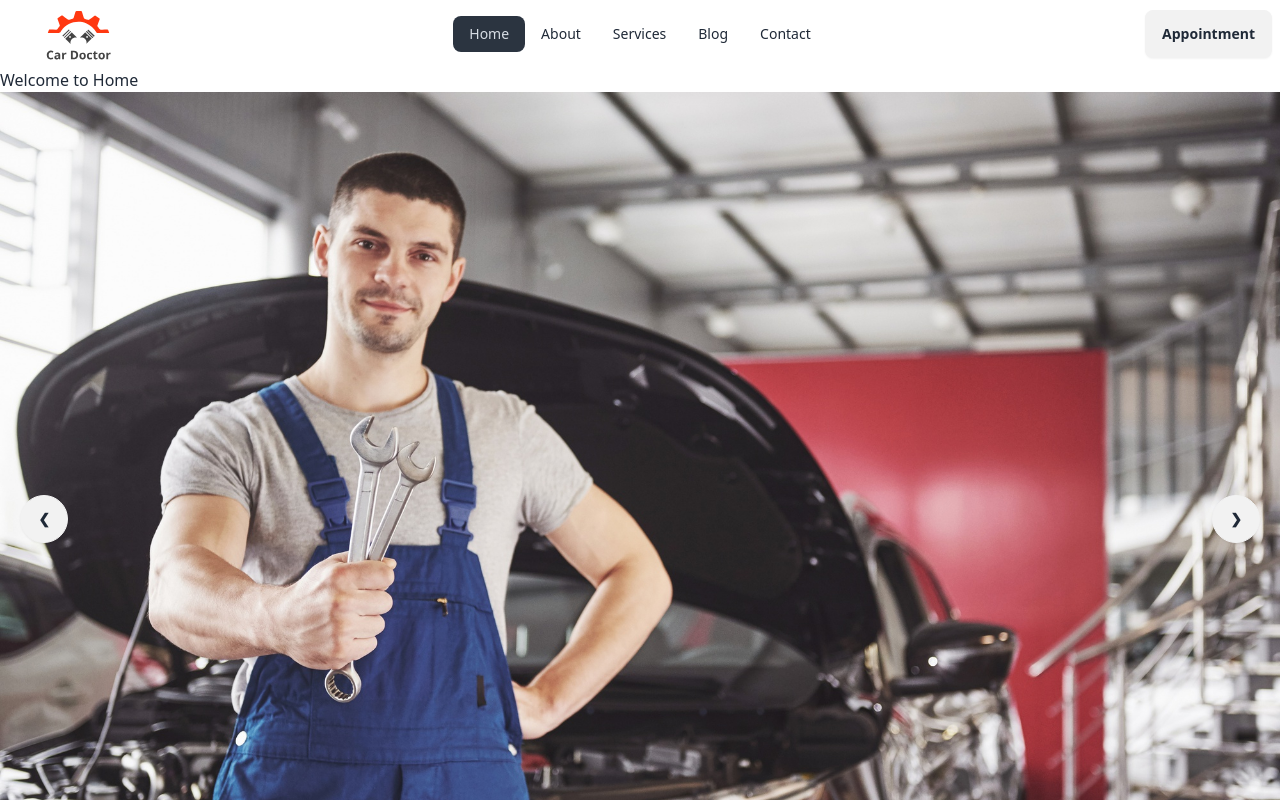
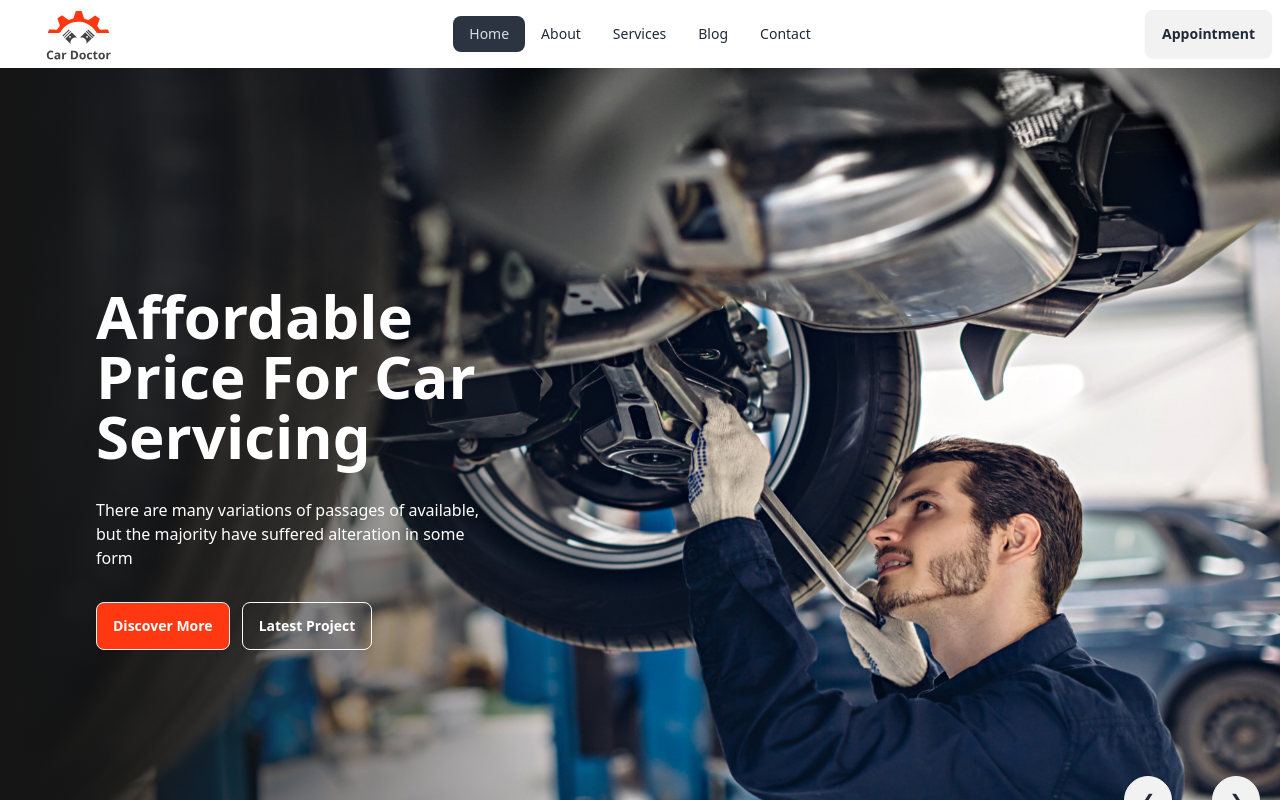
Before and after one commit to Sakhawat71/car-doctor-frontend, a React (Vite) app: page / in a window 1280 px wide. Shown: the top 800 px of the page. Built offline with nearby package versions, Linux system fonts and the light colour scheme.

Commit message:
banner -> fix banner -> add image -> gradin background

```diff
--- a/src/Pages/Home/Banner/Banner.jsx
+++ b/src/Pages/Home/Banner/Banner.jsx
@@ -1,53 +1,126 @@
-import img1 from '../../../assets/images/banner/1.jpg'
+import img1 from '../../../assets/images/banner/5.jpg'
 import img2 from '../../../assets/images/banner/2.jpg'
 import img3 from '../../../assets/images/banner/3.jpg'
 import img4 from '../../../assets/images/banner/4.jpg'
-import img5 from '../../../assets/images/banner/5.jpg'
+import img5 from '../../../assets/images/banner/1.jpg'
 import img6 from '../../../assets/images/banner/6.jpg'
 
 const Banner = () => {
 
 
     return (
-        <div className="carousel w-full">
-            <div id="slide1" className="carousel-item relative w-full">
-                <img src={img1} className="w-full" />
-                <div className="absolute flex justify-between transform -translate-y-1/2 left-5 right-5 top-1/2">
+        <div className="carousel max-h-screen w-full">
+
+            <div id="slide1" className="carousel-item relative w-full ">
+                <img src={img1} className="w-full " />
+
+                <div className='absolute text-white top-0 flex items-center h-full md:w-1/2 bg-gradient-to-r from-[#151515] to-[rgba(21, 21, 21, 0.00)] pl-10 md:pl-24'>
+                    <div className='lg:w-3/4 space-y-8'>
+                        <h2 className='text-2xl md:text-4xl lg:text-6xl font-bold '>Affordable <br /> Price For Car <br /> Servicing</h2>
+                        <p>There are many variations of passages of  available, but the majority have suffered alteration in some form</p>
+                        <div className='space-x-3'>
+                            <button className='btn text-white bg-[#FF3811]'>Discover More</button>
+                            <button className='btn text-white btn-outline'>Latest Project</button>
+                        </div>
+                    </div>
+                </div>
+
+                <div className="absolute flex justify-end transform -translate-y-1/2 left-5 right-5 gap-10 bottom-5 ">
                     <a href="#slide5" className="btn btn-circle">❮</a>
                     <a href="#slide2" className="btn btn-circle">❯</a>
                 </div>
             </div>
             <div id="slide2" className="carousel-item relative w-full">
-                <img src={img2} className="w-full" />
-                <div className="absolute flex justify-between transform -translate-y-1/2 left-5 right-5 top-1/2">
+                <img src={img2} className="w-full " />
+
+                <div className='absolute text-white top-0 flex items-center h-full md:w-1/2 bg-gradient-to-r from-[#151515] to-[rgba(21, 21, 21, 0.00)] pl-10 md:pl-24'>
+                    <div className='lg:w-3/4 space-y-8'>
+                        <h2 className='text-2xl md:text-4xl lg:text-6xl font-bold '>Affordable <br /> Price For Car <br /> Servicing</h2>
+                        <p>There are many variations of passages of  available, but the majority have suffered alteration in some form</p>
+                        <div className='space-x-3'>
+                            <button className='btn text-white bg-[#FF3811]'>Discover More</button>
+                            <button className='btn text-white btn-outline'>Latest Project</button>
+                        </div>
+                    </div>
+                </div>
+
+                <div className="absolute flex justify-end transform -translate-y-1/2 left-5 right-5 gap-10 bottom-5 ">
                     <a href="#slide1" className="btn btn-circle">❮</a>
                     <a href="#slide3" className="btn btn-circle">❯</a>
                 </div>
             </div>
             <div id="slide3" className="carousel-item relative w-full">
-                <img src={img3} className="w-full" />
-                <div className="absolute flex justify-between transform -translate-y-1/2 left-5 right-5 top-1/2">
+                <img src={img3} className="w-full " />
+
+                <div className='absolute text-white top-0 flex items-center h-full md:w-1/2 bg-gradient-to-r from-[#151515] to-[rgba(21, 21, 21, 0.00)] pl-10 md:pl-24'>
+                    <div className='lg:w-3/4 space-y-8'>
+                        <h2 className='text-2xl md:text-4xl lg:text-6xl font-bold '>Affordable <br /> Price For Car <br /> Servicing</h2>
+                        <p>There are many variations of passages of  available, but the majority have suffered alteration in some form</p>
+                        <div className='space-x-3'>
+                            <button className='btn text-white bg-[#FF3811]'>Discover More</button>
+                            <button className='btn text-white btn-outline'>Latest Project</button>
+                        </div>
+                    </div>
+                </div>
+
+                <div className="absolute flex justify-end transform -translate-y-1/2 left-5 right-5 gap-10 bottom-5 ">
                     <a href="#slide2" className="btn btn-circle">❮</a>
                     <a href="#slide4" className="btn btn-circle">❯</a>
                 </div>
             </div>
             <div id="slide4" className="carousel-item relative w-full">
-                <img src={img4} className="w-full" />
-                <div className="absolute flex justify-between transform -translate-y-1/2 left-5 right-5 top-1/2">
+                <img src={img4} className="w-full " />
+
+                <div className='absolute text-white top-0 flex items-center h-full md:w-1/2 bg-gradient-to-r from-[#151515] to-[rgba(21, 21, 21, 0.00)] pl-10 md:pl-24'>
+                    <div className='lg:w-3/4 space-y-8'>
+                        <h2 className='text-2xl md:text-4xl lg:text-6xl font-bold '>Affordable <br /> Price For Car <br /> Servicing</h2>
+                        <p>There are many variations of passages of  available, but the majority have suffered alteration in some form</p>
+                        <div className='space-x-3'>
+                            <button className='btn text-white bg-[#FF3811]'>Discover More</button>
+                            <button className='btn text-white btn-outline'>Latest Project</button>
+                        </div>
+                    </div>
+                </div>
+
+                <div className="absolute flex justify-end transform -translate-y-1/2 left-5 right-5 gap-10 bottom-5 ">
                     <a href="#slide3" className="btn btn-circle">❮</a>
                     <a href="#slide5" className="btn btn-circle">❯</a>
                 </div>
             </div>
             <div id="slide5" className="carousel-item relative w-full">
-                <img src={img5} className="w-full" />
-                <div className="absolute flex justify-between transform -translate-y-1/2 left-5 right-5 top-1/2">
+                <img src={img5} className="w-full " />
+
+                <div className='absolute text-white top-0 flex items-center h-full md:w-1/2 bg-gradient-to-r from-[#151515] to-[rgba(21, 21, 21, 0.00)] pl-10 md:pl-24'>
+                    <div className='lg:w-3/4 space-y-8'>
+                        <h2 className='text-2xl md:text-4xl lg:text-6xl font-bold '>Affordable <br /> Price For Car <br /> Servicing</h2>
+                        <p>There are many variations of passages of  available, but the majority have suffered alteration in some form</p>
+                        <div className='space-x-3'>
+                            <button className='btn text-white bg-[#FF3811]'>Discover More</button>
+                            <button className='btn text-white btn-outline'>Latest Project</button>
+                        </div>
+                    </div>
+                </div>
+
+                <div className="absolute flex justify-end transform -translate-y-1/2 left-5 right-5 gap-10 bottom-5 ">
                     <a href="#slide4" className="btn btn-circle">❮</a>
                     <a href="#slide6" className="btn btn-circle">❯</a>
                 </div>
             </div>
             <div id="slide6" className="carousel-item relative w-full">
-                <img src={img6} className="w-full" />
-                <div className="absolute flex justify-between transform -translate-y-1/2 left-5 right-5 top-1/2">
+                <img src={img6} className="w-full " />
+
+                <div className='absolute text-white top-0 flex items-center h-full md:w-1/2 bg-gradient-to-r from-[#151515] to-[rgba(21, 21, 21, 0.00)] pl-10 md:pl-24'>
+                    <div className='lg:w-3/4 space-y-8'>
+                        <h2 className='text-2xl md:text-4xl lg:text-6xl font-bold '>Affordable <br /> Price For Car <br /> Servicing</h2>
+                        <p>There are many variations of passages of  available, but the majority have suffered alteration in some form</p>
+                        <div className='space-x-3'>
+                            <button className='btn text-white bg-[#FF3811]'>Discover More</button>
+                            <button className='btn text-white btn-outline'>Latest Project</button>
+                        </div>
+                    </div>
+                </div>
+
+                <div className="absolute flex justify-end transform -translate-y-1/2 left-5 right-5 gap-10 bottom-5 ">
                     <a href="#slide5" className="btn btn-circle">❮</a>
                     <a href="#slide1" className="btn btn-circle">❯</a>
                 </div>
--- a/src/Pages/Home/Home/Home.jsx
+++ b/src/Pages/Home/Home/Home.jsx
@@ -5,7 +5,6 @@ const Home = () => {
 
     return (
         <div>
-            <h1>Welcome to Home</h1>
             <Banner></Banner>
         </div>
     );
```
